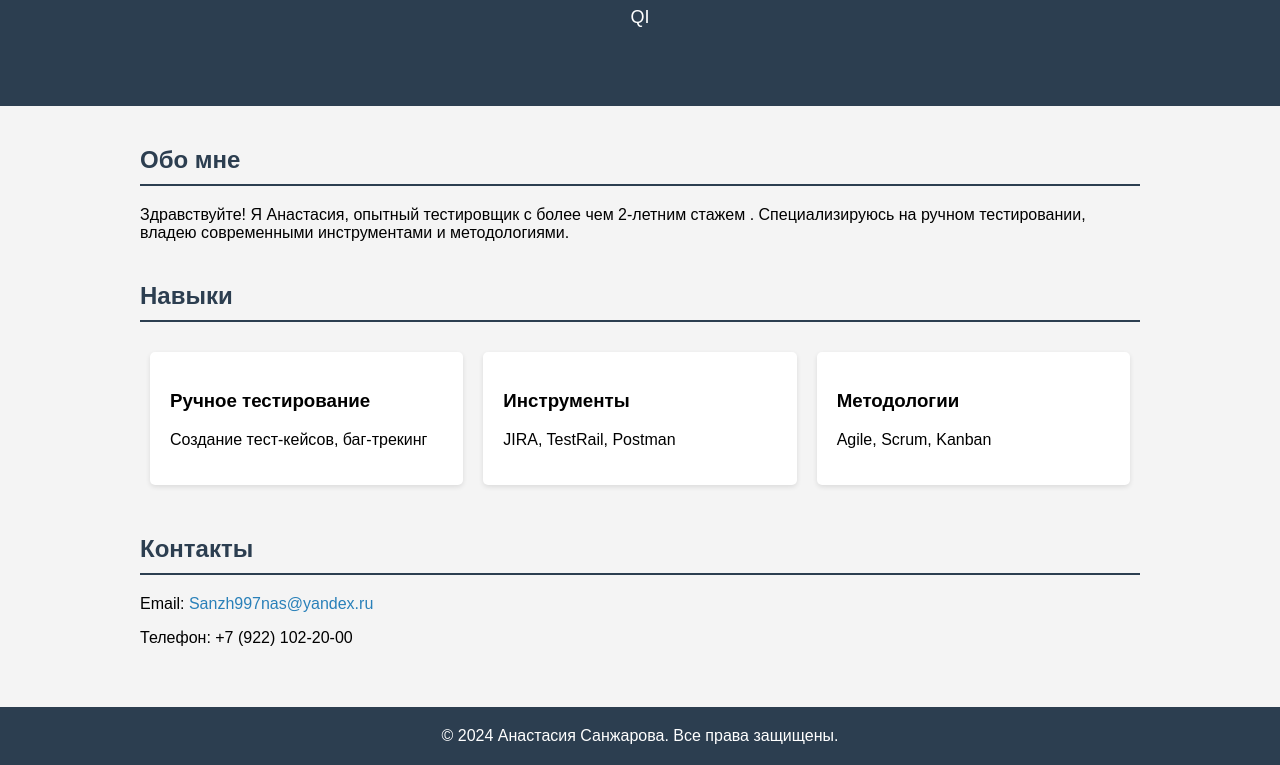
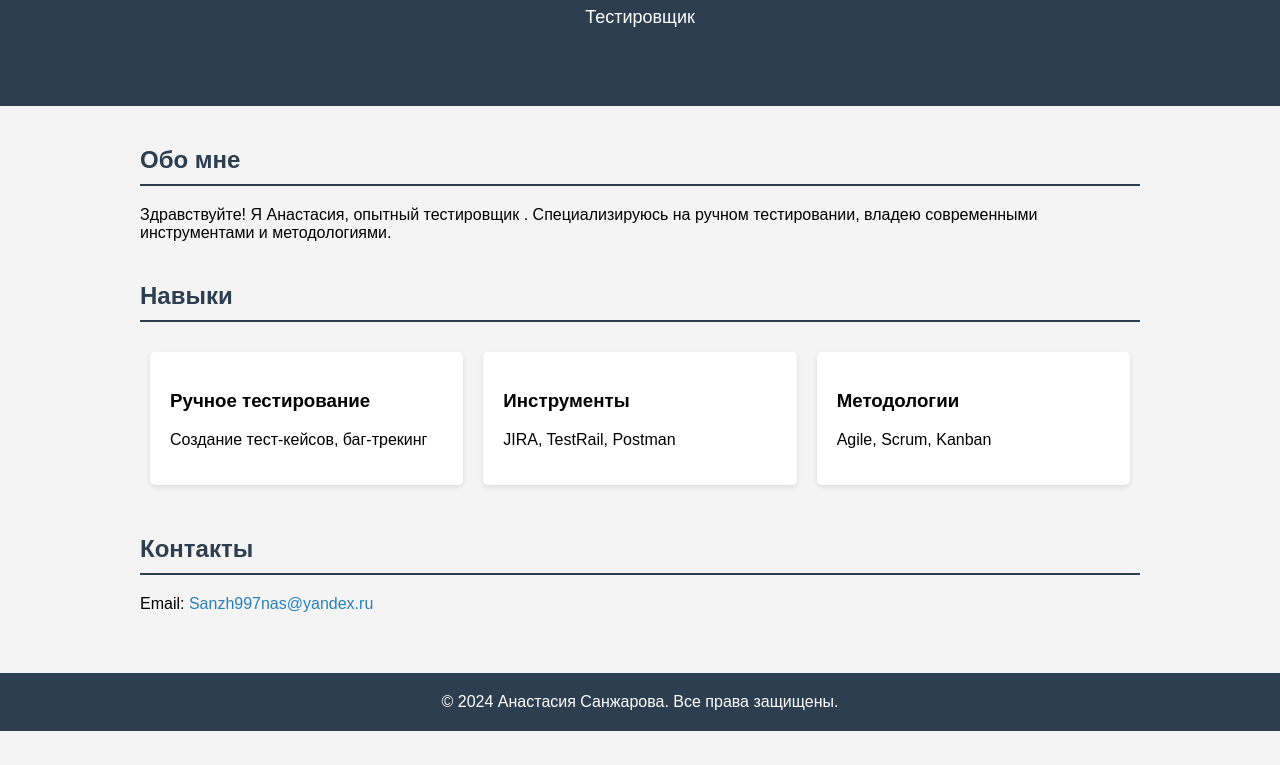
Before and after one commit to sanzh997nas/-HTML, a plain HTML site: page index.html in a window 1280 px wide. Shown: the part 118-883 px from the top of the page. After the commit the page ends 849 px from the top, so only its background shows below. Drawn offline with Linux system fonts and the light colour scheme.

Commit message:
имя_коммитаудалила

```diff
--- a/index.html
+++ b/index.html
@@ -69,14 +69,14 @@
 
     <header>
         <h1>Анастасия Санжарова</h1>
-        <p>QI</p>
+        <p>Тестировщик</p>
     </header>
 
     <div class="container">
 
         <div class="section" id="about">
             <h2>Обо мне</h2>
-            <p>Здравствуйте! Я Анастасия, опытный тестировщик с более чем 2-летним стажем . Специализируюсь на ручном тестировании, владею современными инструментами и методологиями.</p>
+            <p>Здравствуйте! Я Анастасия, опытный тестировщик . Специализируюсь на ручном тестировании, владею современными инструментами и методологиями.</p>
         </div>
 
         <div class="section" id="skills">
@@ -99,7 +99,7 @@
         <div class="section" id="contact">
             <h2>Контакты</h2>
             <p>Email: <a href="Sanzh997nas@yandex.ru">Sanzh997nas@yandex.ru</a></p>
-            <p>Телефон: +7 (922) 102-20-00</p>
+
         </div>
 
     </div>
```
